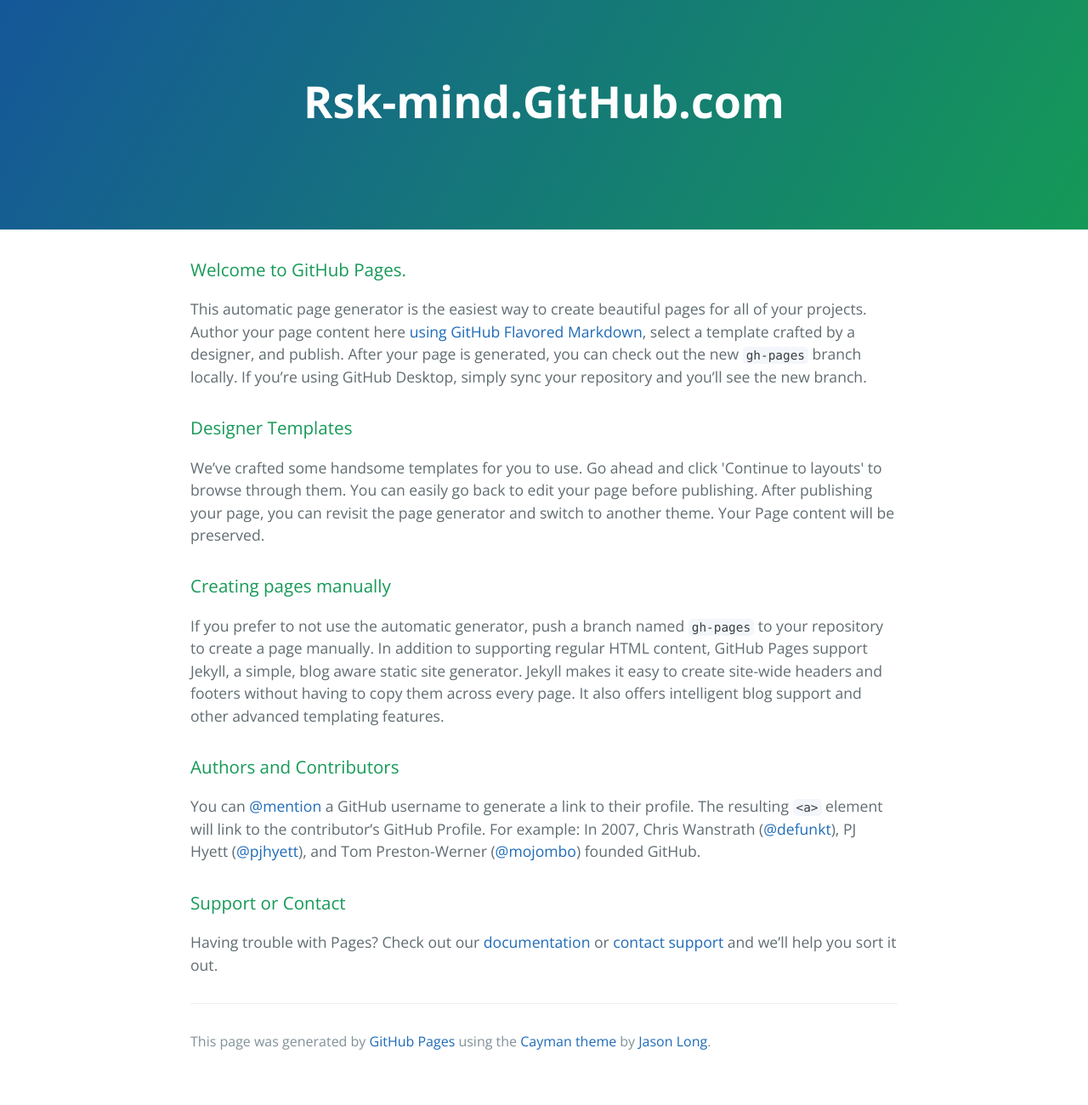
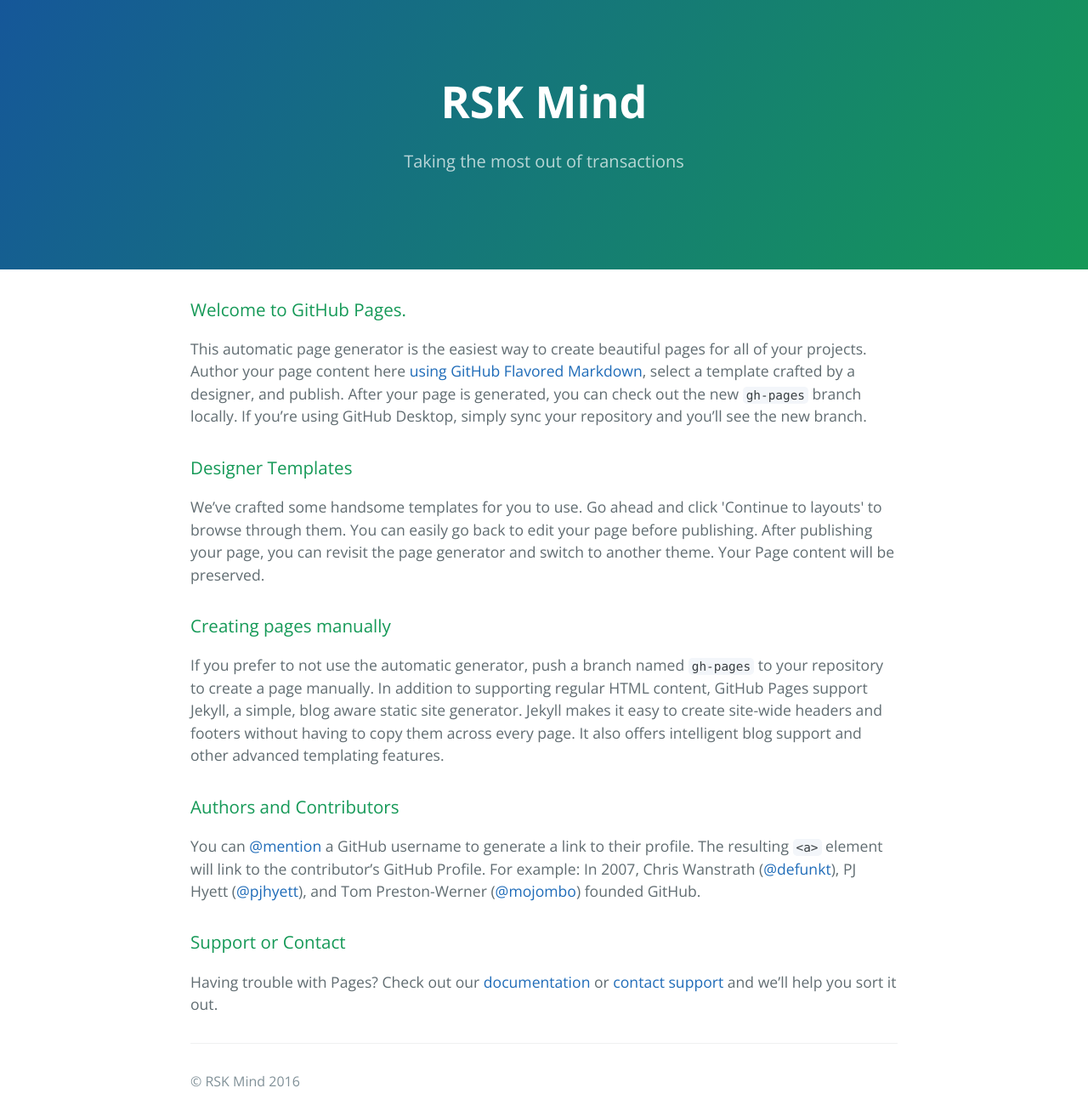
Before and after one commit to rsk-mind/rsk-mind.github.com, a plain HTML site: page index.html in a window 1280 px wide. Shown: the whole page at 85% size. Before the commit the page ends 1269 px from the top, so only its background shows below. Drawn offline with nearby package versions, Linux system fonts and the light colour scheme.

Commit message:
Change main title

```diff
--- a/index.html
+++ b/index.html
@@ -2,17 +2,17 @@
 <html lang="en-us">
   <head>
     <meta charset="UTF-8">
-    <title>Rsk-mind.GitHub.com by rsk-mind</title>
+    <title>RSK Mind | Open source</title>
     <meta name="viewport" content="width=device-width, initial-scale=1">
     <link rel="stylesheet" type="text/css" href="stylesheets/normalize.css" media="screen">
-    <link href='https://fonts.googleapis.com/css?family=Open+Sans:400,700' rel='stylesheet' type='text/css'>
+    <link href="https://fonts.googleapis.com/css?family=Open+Sans:400,700" rel="stylesheet" type="text/css">
     <link rel="stylesheet" type="text/css" href="stylesheets/stylesheet.css" media="screen">
     <link rel="stylesheet" type="text/css" href="stylesheets/github-light.css" media="screen">
   </head>
   <body>
     <section class="page-header">
-      <h1 class="project-name">Rsk-mind.GitHub.com</h1>
-      <h2 class="project-tagline"></h2>
+      <h1 class="project-name">RSK Mind</h1>
+      <h2 class="project-tagline">Taking the most out of transactions</h2>
     </section>
 
     <section class="main-content">
@@ -43,7 +43,7 @@
 
       <footer class="site-footer">
 
-        <span class="site-footer-credits">This page was generated by <a href="https://pages.github.com">GitHub Pages</a> using the <a href="https://github.com/jasonlong/cayman-theme">Cayman theme</a> by <a href="https://twitter.com/jasonlong">Jason Long</a>.</span>
+        <span class="site-footer-credits">&copy; RSK Mind 2016</span>
       </footer>
 
     </section>
```
